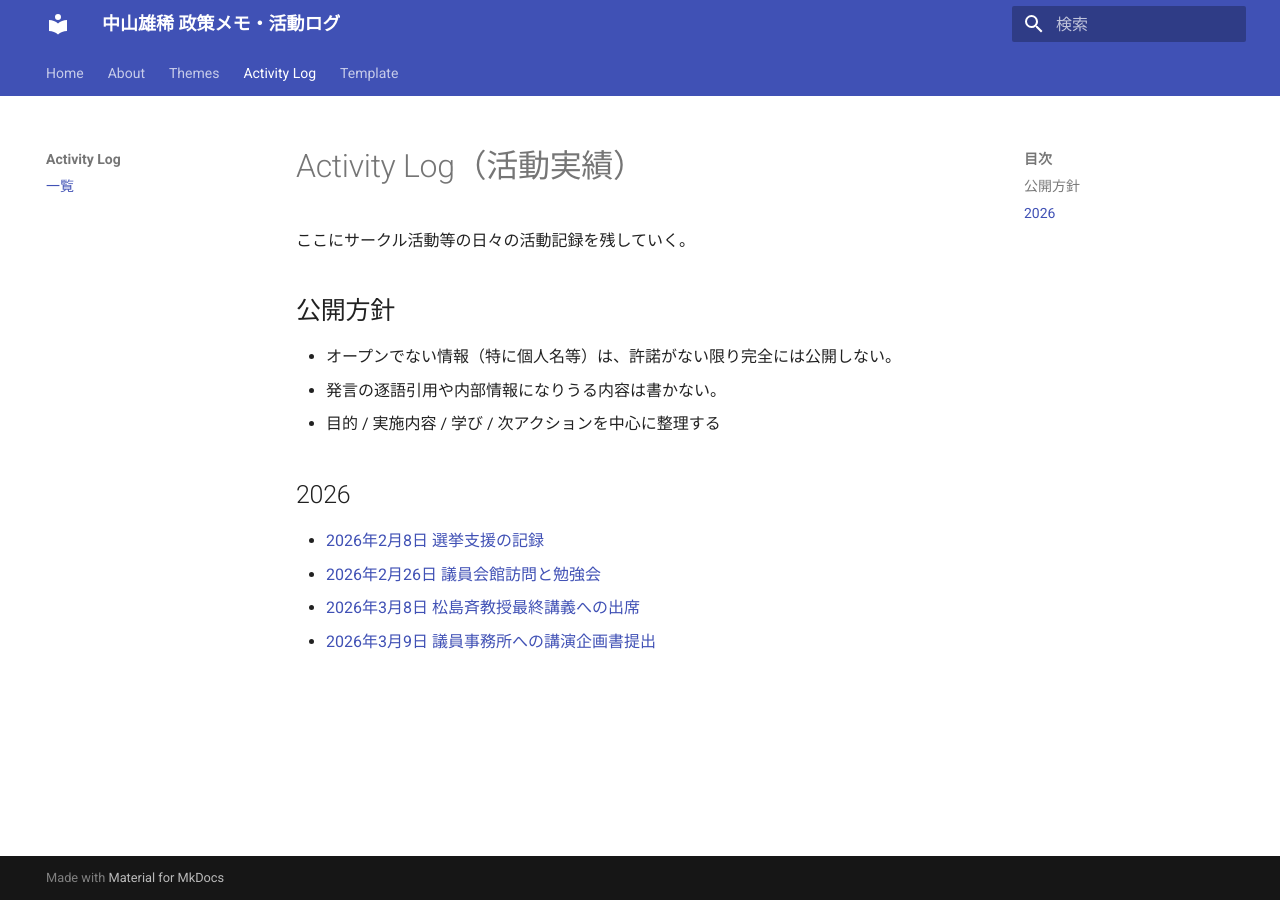
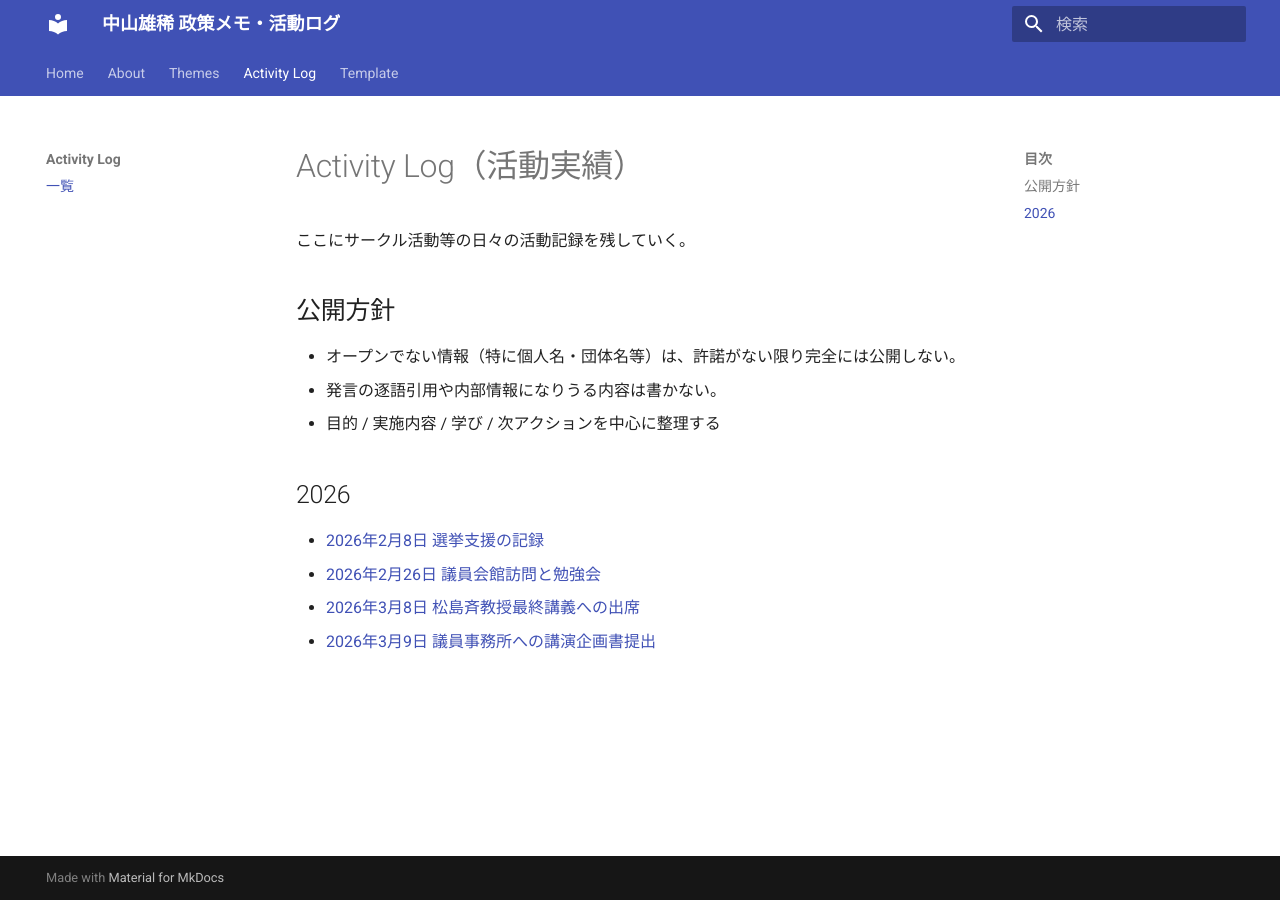
Before and after one commit to yu-ki-nakayama/policy-notes, an MkDocs documentation site: the page built from docs/activity/index.md, in a window 1280 px wide. Built offline with MkDocs 1.6.1 and Material for MkDocs 9.7.7, drawn with Linux system fonts in a browser that asks for light colours.

Commit message:
Update index.md

```diff
--- a/docs/activity/index.md
+++ b/docs/activity/index.md
@@ -3,7 +3,7 @@
 ここにサークル活動等の日々の活動記録を残していく。
 
 ## 公開方針
-- オープンでない情報（特に個人名等）は、許諾がない限り完全には公開しない。
+- オープンでない情報（特に個人名・団体名等）は、許諾がない限り完全には公開しない。
 - 発言の逐語引用や内部情報になりうる内容は書かない。
 - 目的 / 実施内容 / 学び / 次アクションを中心に整理する
 
```
